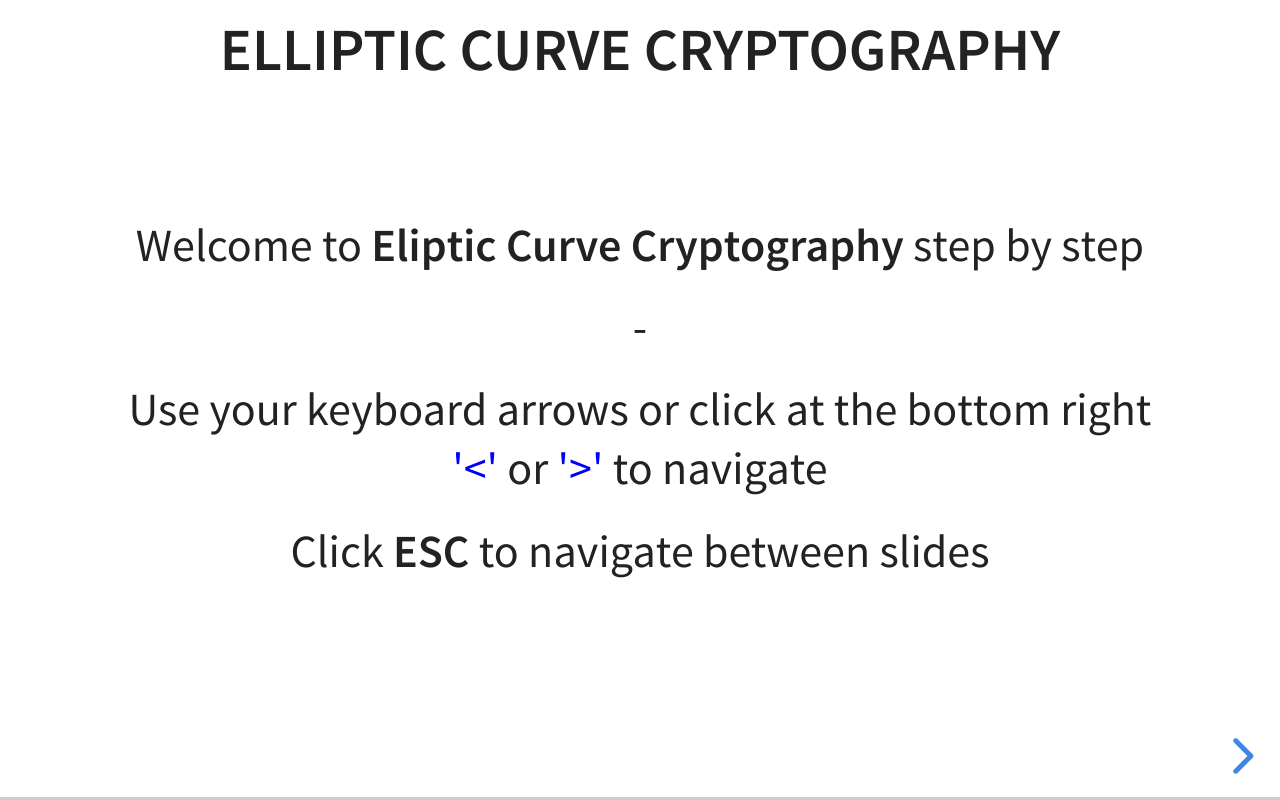
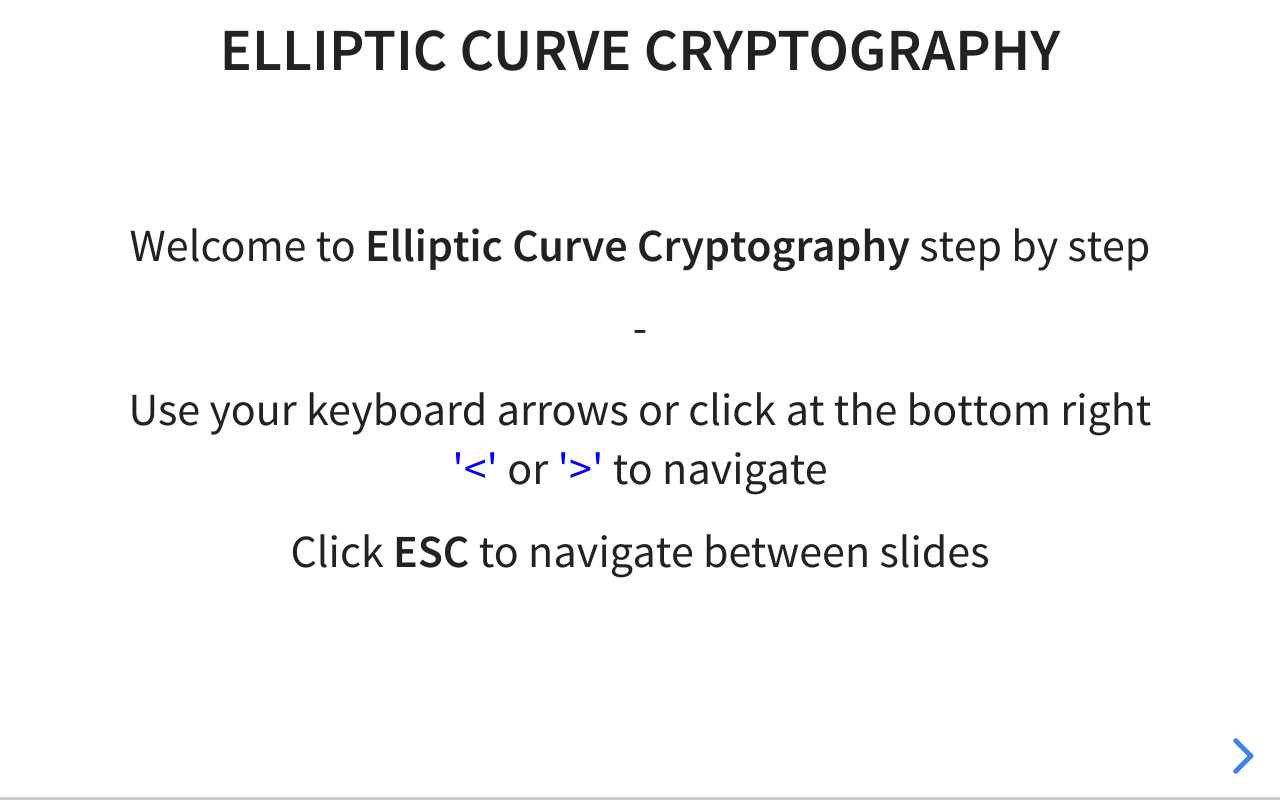
Before and after one commit to KuraiRoundRobin/ecc, a Django app: page / in a window 1280 px wide. Run offline with Django 3.2, Linux system fonts and the light colour scheme; parts of the project's set-up code (start-up, migrations or seed data) failed here and were passed over; some libraries are stand-ins or nearby versions.

Commit message:
fixed typos

```diff
--- a/tfm/templates/pages/index.html
+++ b/tfm/templates/pages/index.html
@@ -43,7 +43,7 @@
 			<div class="slides">
         <h3>Elliptic Curve Cryptography</h3>
         <section data-transition="fade">
-          <p> Welcome to <b>Eliptic Curve Cryptography</b> step by step</p>
+          <p> Welcome to <b>Elliptic Curve Cryptography</b> step by step</p>
           <p> - </p>
           <p> Use your keyboard arrows or click at the bottom right <span style="color: blue"> '<' </span> or <span style="color: blue"> '>' </span> to navigate </p>
           <p> Click <b>ESC</b> to navigate between slides</p>
@@ -218,7 +218,7 @@
           <p> <b>ECC use cases</b></p>
         </section>
         <section data-transition="fade">
-          <p> Once you have generated the keys, you can use them on several Crypthographic protocols:</p>
+          <p> Once you have generated the keys, you can use them on several Cryptographic protocols:</p>
           <p> <b>Elliptic Curve Diffie-Hellman</b> (ECDH)</p>
           <p> <b>Elliptic Curve Integrated Encryption Scheme</b> (ECIES) </p>
           <p> <b>Elliptic Curve Digital Signature Algorithm</b> (ECDSA)</p>
```
